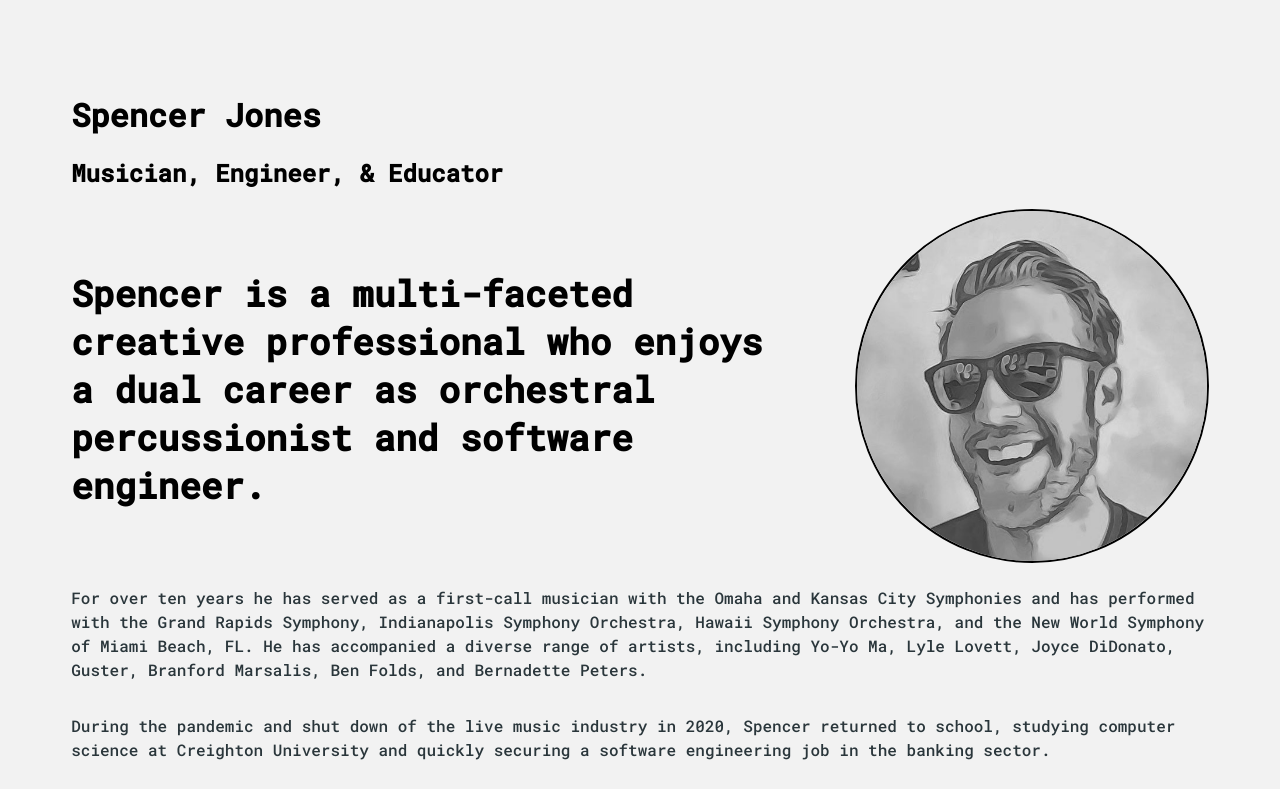
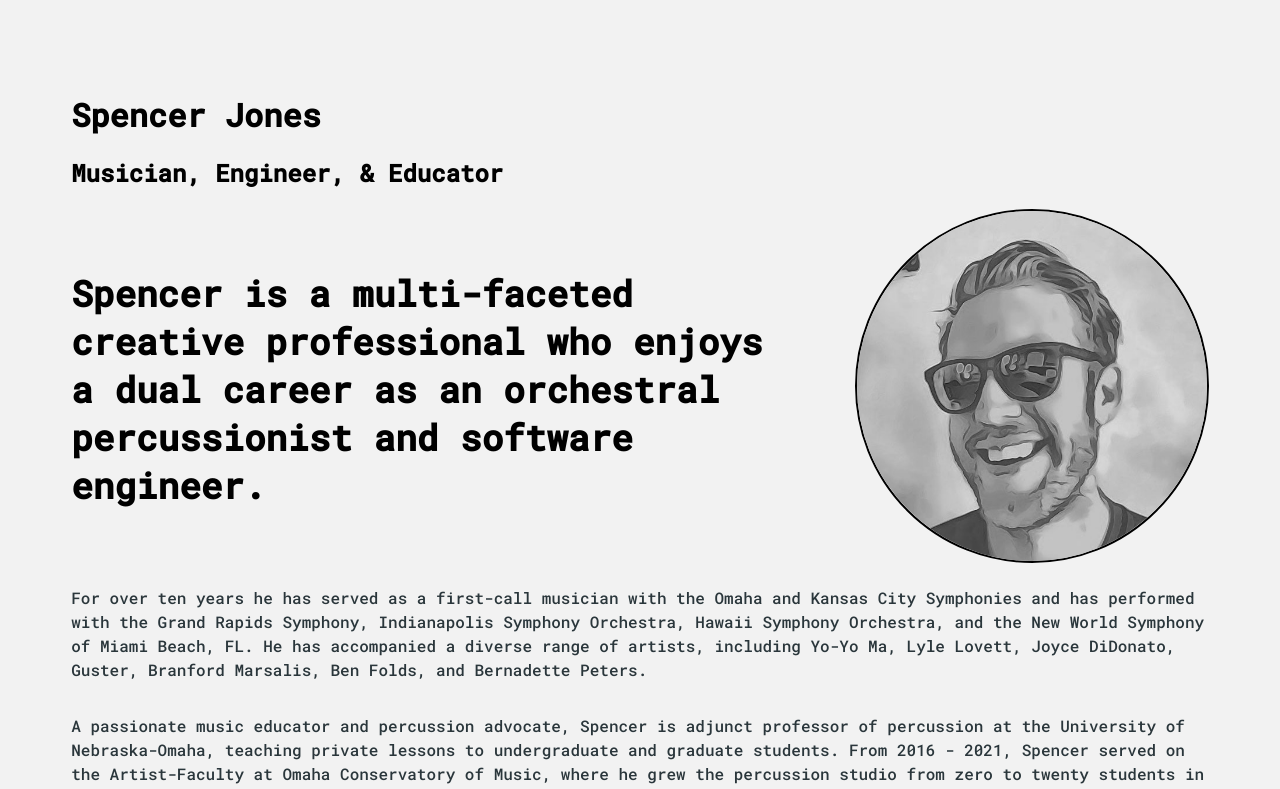
Before and after one commit to mitschlagel/mitschlagel.github.io, a React (Create React App) app: page / in a window 1280 px wide. Shown: the top 789 px of the page. Built offline with nearby package versions, Linux system fonts and the light colour scheme.

Commit message:
Remove one paragraph

```diff
--- a/src/App.js
+++ b/src/App.js
@@ -42,7 +42,7 @@ const Main = () => {
       </section>
       <section className="text">
         <p>{text1}</p>
-        <p>{text2}</p>
+        {/* <p>{text2}</p> */}
         <p>{text3}</p>
         <p>{text4}</p>
       </section>
@@ -65,7 +65,7 @@ const SocialLinks = () => {
 
 
 export default App;
-const bigText = "Spencer is a multi-faceted creative professional who enjoys a dual career as orchestral percussionist and software engineer."
+const bigText = "Spencer is a multi-faceted creative professional who enjoys a dual career as an orchestral percussionist and software engineer."
 const text1 = "For over ten years he has served as a first-call musician with the Omaha and Kansas City Symphonies and has performed with the Grand Rapids Symphony, Indianapolis Symphony Orchestra, Hawaii Symphony Orchestra, and the New World Symphony of Miami Beach, FL. He has accompanied a diverse range of artists, including Yo-Yo Ma, Lyle Lovett, Joyce DiDonato, Guster, Branford Marsalis, Ben Folds, and Bernadette Peters."
 const text2 = "During the pandemic and shut down of the live music industry in 2020, Spencer returned to school, studying computer science at Creighton University and quickly securing a software engineering job in the banking sector."
 const text3 = "A passionate music educator and percussion advocate, Spencer is adjunct professor of percussion at the University of Nebraska-Omaha, teaching private lessons to undergraduate and graduate students. From 2016 - 2021, Spencer served on the Artist-Faculty at Omaha Conservatory of Music, where he grew the percussion studio from zero to twenty students in five years. His students routinely placed in All-State ensembles, earned college scholarships, and won acceptance into prestigious programs such as Interlochen and Boston University-Tanglewood Institute. Additionally, Spencer has served on the faculties of Iowa Western Community College and Dordt University, as well as on the percussion staff of Broken Arrow (OK) High School’s The Pride of Broken Arrow marching band."
```
